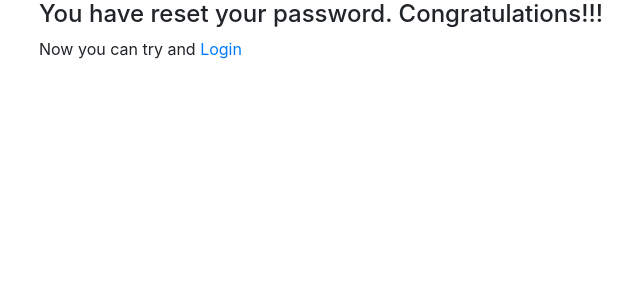
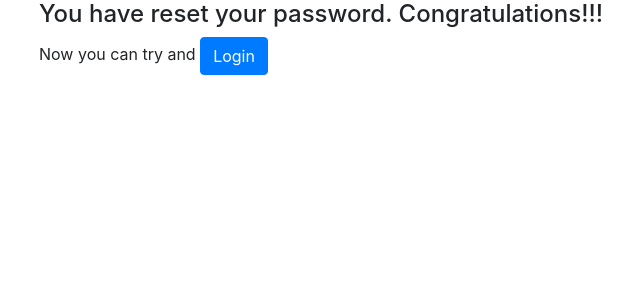
Before and after one commit to sirnusi/bookapp, a Django app: page /book_app/reset_complete/ in a window 1280 px wide. Shown: the part 85-385 px from the top of the page, without its empty margins (46-686 px from the left). Run offline with Django 3.2, Linux system fonts and the light colour scheme.

Commit message:
book commit

```diff
--- a/book_app/templates/book_app/password_reset_complete.html
+++ b/book_app/templates/book_app/password_reset_complete.html
@@ -2,5 +2,5 @@
 {% extends 'book_app/base.html' %}
 {% block body_block %}
     <h4>You have reset your password. Congratulations!!!</h4>
-    Now you can try and <a href="{% url 'login' %}">Login</a>
+    Now you can try and <a class="btn btn-primary" href="{% url 'login' %}">Login</a>
 {% endblock %}
```
